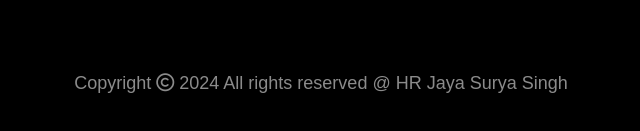
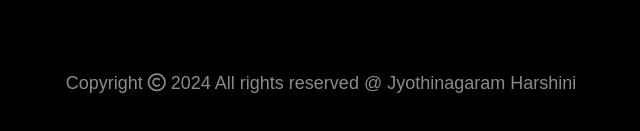
Before and after one commit to Harshini6280/CODSOFT, a plain HTML site: page Level-1/Task-2/index.html in a window 1280 px wide. Shown: the part 4930-5061 px from the top of the page, 319-959 px from the left. Drawn offline with nearby package versions, Linux system fonts and the light colour scheme.

Commit message:
Update index.html

```diff
--- a/Level-1/Task-2/index.html
+++ b/Level-1/Task-2/index.html
@@ -968,8 +968,7 @@
     <footer style="background-color: #000;">
         <div class="container py-5 text-center">
             <div class="row py-5">
-                <p class="A">Copyright <i class="fa-regular fa-copyright"></i> 2024 All rights reserved @ HR Jaya Surya
-                    Singh</p>
+                <p class="A">Copyright <i class="fa-regular fa-copyright"></i> 2024 All rights reserved @ Jyothinagaram Harshini</p>
             </div>
         </div>
     </footer>
```
